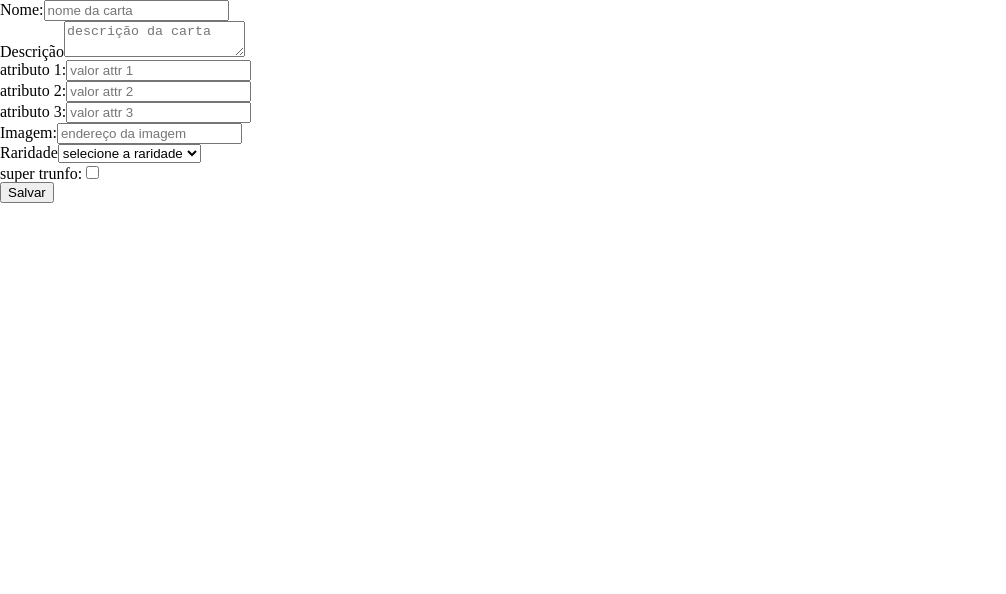
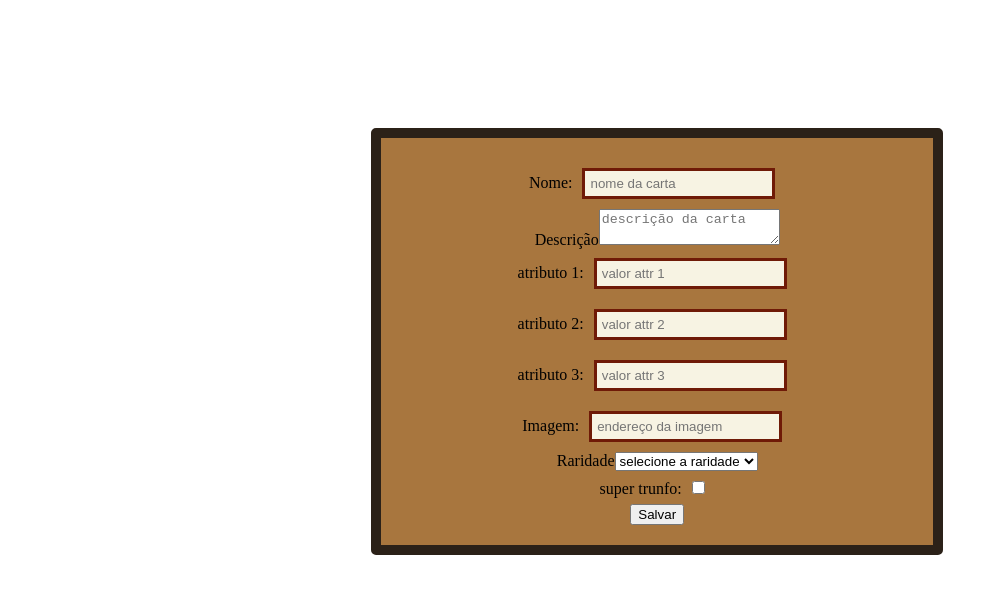
Before and after one commit to JhonatasAnicezio/Tryunfo, a React (Create React App) app: page / in a window 1280 px wide. Shown: the top 594 px of the page, without its empty margins (0-1006 px from the left). Built offline with nearby package versions, Linux system fonts and the light colour scheme.

Commit message:
feat(components/Css): create Form.css

```diff
--- /dev/null
+++ b/src/components/Form.css
@@ -0,0 +1,19 @@
+.container-Form {
+  display: flex;
+  flex-direction: column;
+  align-items: center;
+  margin: 10% 0% 0% 29%;
+  width: 40%;
+  height: 40%;
+  padding: 20px;
+  background-color: #a8763e;
+  border: solid 10px #2b2118;
+  border-radius: 5px;
+}
+
+.container-Form input{
+  margin: 10px 10px 10px 10px;
+  background-color: #f7f3e3;
+  border: solid 3px #6f1a07;
+  padding: 5px;
+}
--- a/src/components/Form.js
+++ b/src/components/Form.js
@@ -2,6 +2,7 @@ import React, { Component } from 'react';
 import Input, { inputNumber } from './forms/Input';
 import Select from './forms/Select';
 import Textarea from './forms/Textarea';
+import './Form.css';
 
 class Form extends Component {
   render() {
```
